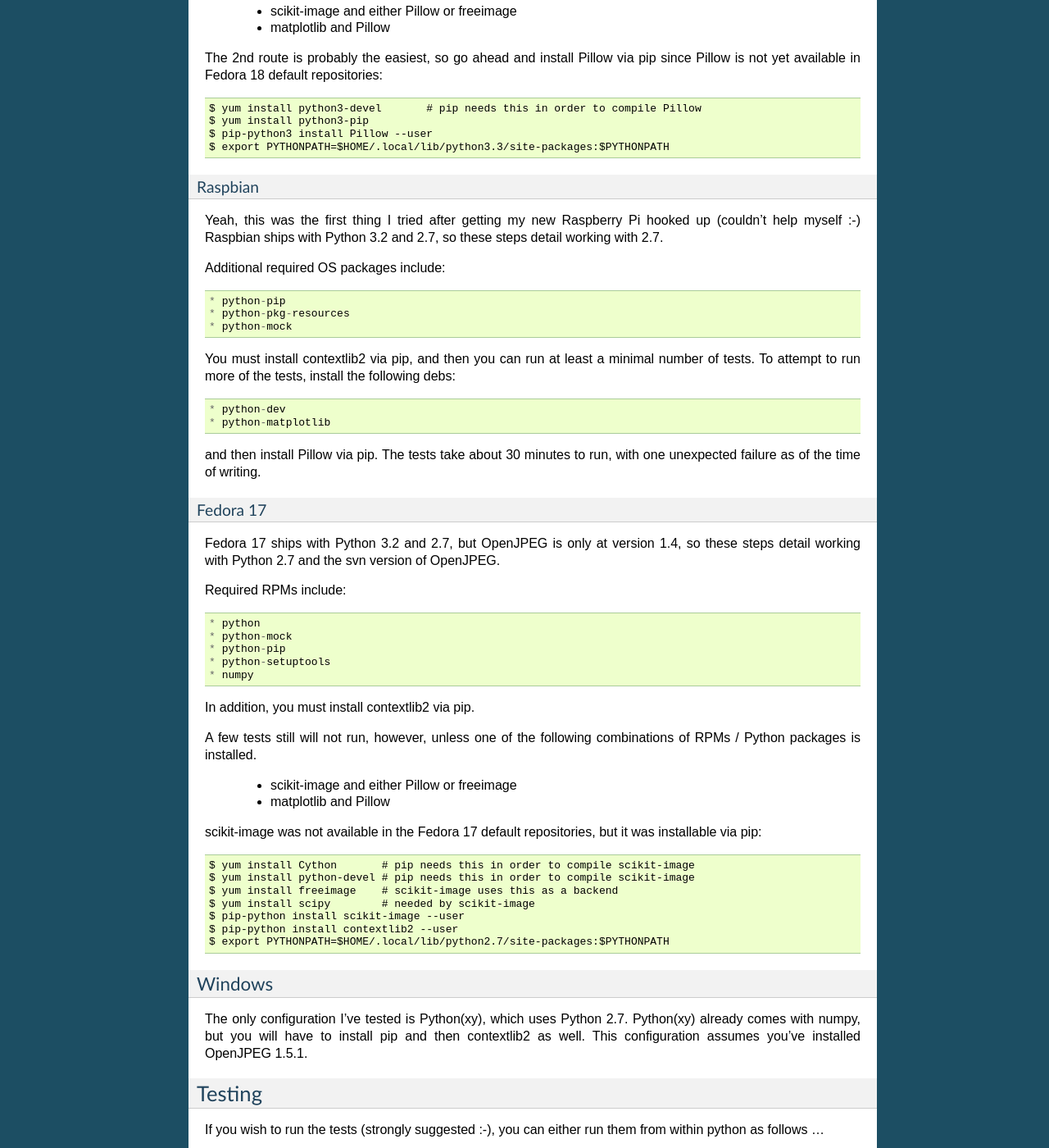
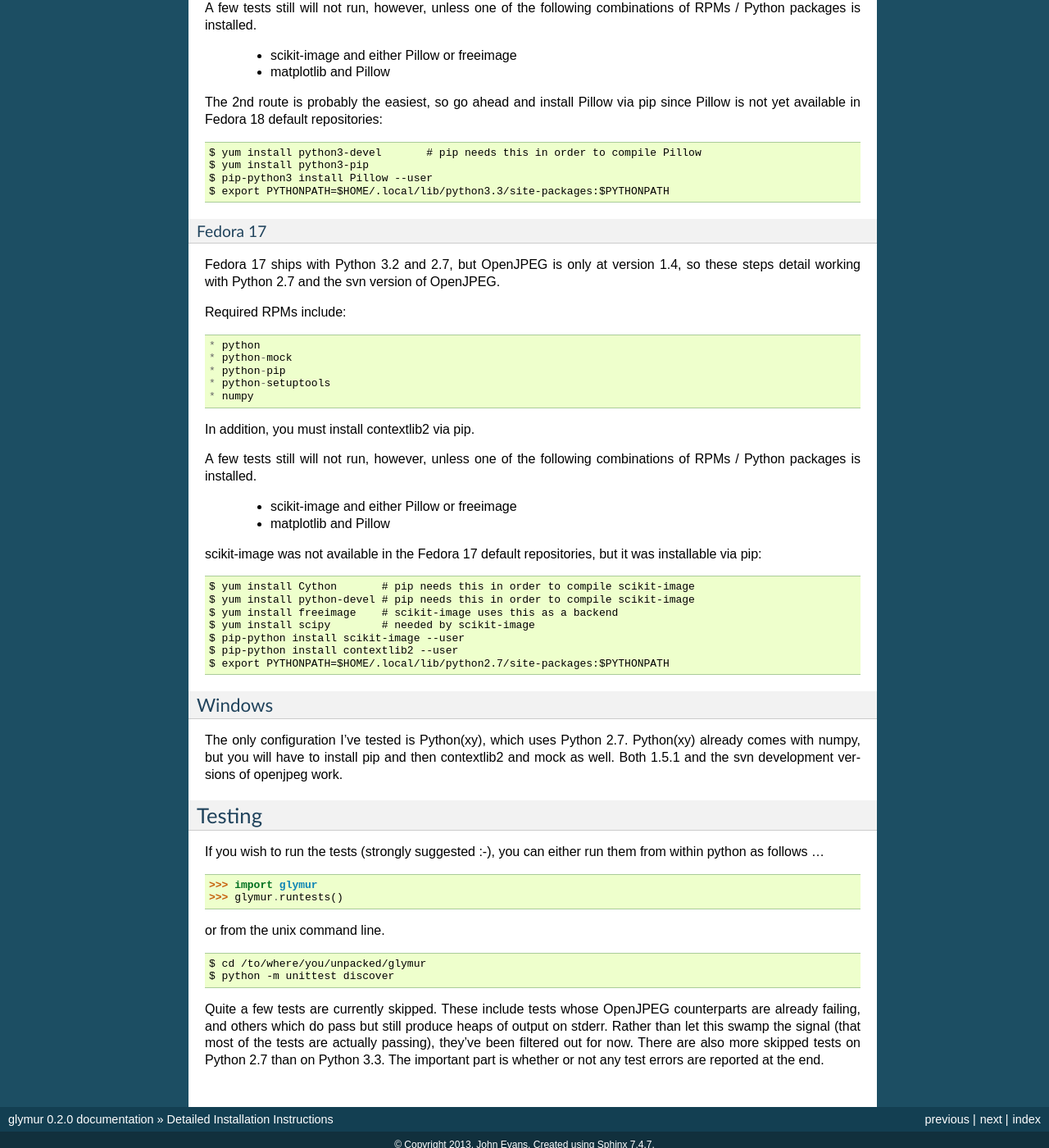
Before and after one commit to quintusdias/glymur, a Sphinx documentation site: the page built from docs/source/detailed_installation.rst, in a window 1280 px wide and 1400 px high, scrolled down 1477 px. Shown: the whole window at 82% size. Built offline with Sphinx 7.4.7, drawn with Linux system fonts in a browser that asks for light colours; some of the changed text lies outside the part shown.

Commit message:
Platform-specific notes.

```diff
--- a/docs/source/detailed_installation.rst
+++ b/docs/source/detailed_installation.rst
@@ -32,13 +32,16 @@
     > openjp2: /opt/openjp2-svn/lib/libopenjp2.so
     > EOF
 
-That assumes, of course, that you've installed OpenJPEG into
+This assumes, of course, that you've installed OpenJPEG into
 /opt/openjp2-svn on a linux system.  You may also substitute
 **$XDG_CONFIG_HOME** for **$HOME/.config**.
 
-Again, though, the configuration file is not required if you only wish to
-read JPEG 2000 files using OpenJPEG version 1.5.1.
+You may also include a line for the version 1.5.1 library if you have it installed
+in a non-standard place, i.e. ::
 
+    [library]
+    openjp2: /opt/openjp2-svn/lib/libopenjp2.so
+    openjpeg: /not/the/usual/location/lib/libopenjpeg.so
 
 '''''''''''''''''''''''''''''''''''''''''''
 Package Management Suggestions for Testing
@@ -98,28 +101,6 @@
     $ pip-python3 install Pillow --user
     $ export PYTHONPATH=$HOME/.local/lib/python3.3/site-packages:$PYTHONPATH
 
-Raspbian
-''''''''
-Yeah, this was the first thing I tried after getting my new Raspberry
-Pi hooked up (couldn't help myself :-)  Raspbian ships with Python
-3.2 and 2.7, so these steps detail working with 2.7.
-
-Additional required OS packages include::
-
-    * python-pip
-    * python-pkg-resources
-    * python-mock
-
-You must install contextlib2 via pip, and then you can run at least
-a minimal number of tests.  To attempt to run more of the tests,
-install the following debs::
-
-    * python-dev
-    * python-matplotlib
-
-and then install Pillow via pip.  The tests take about 30 minutes to run, with
-one unexpected failure as of the time of writing.
-
 Fedora 17
 '''''''''
 Fedora 17 ships with Python 3.2 and 2.7, but OpenJPEG is only at version 1.4,
@@ -156,8 +137,9 @@
 -------
 The only configuration I've tested is Python(xy), which uses Python 2.7.
 Python(xy) already comes with numpy, but you will have to install pip and then
-contextlib2 as well.  This configuration assumes you've installed OpenJPEG
-1.5.1.
+contextlib2 and mock as well.  Both 1.5.1 and the svn development versions of
+openjpeg work.
+
 
 '''''''
 Testing
```
